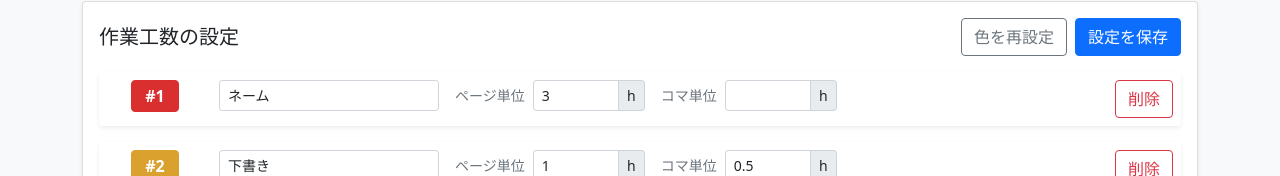
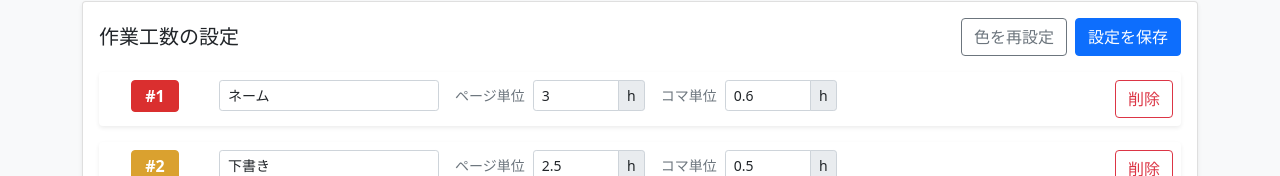
Before and after one commit to Yotsura/MangaFlowManager, a Vue app: page /settings in a window 1280 px wide. Shown: the part 776-952 px from the top of the page. Built offline with nearby package versions, Linux system fonts and the light colour scheme; no server answers; the database is empty; sample sign-in values are in the browser's storage.

Commit message:
作業工程設定構造変更

```diff
--- a/src/modules/settings/components/StageWorkloadEditor.vue
+++ b/src/modules/settings/components/StageWorkloadEditor.vue
@@ -16,6 +16,7 @@ interface EditableStage {
   label: string;
   color: string;
   entries: EditableEntry[];
+  baseHours: number | null; // 現在のbaseHours値を保持
 }
 
 interface StageError {
@@ -51,7 +52,7 @@ const colorInputRefs = new Map<number, HTMLInputElement>();
 const isLoading = computed(() => loadingStageWorkloads.value || !stageWorkloadsLoaded.value);
 const isSaving = computed(() => savingStageWorkloads.value);
 const showValidation = computed(() => saveAttempted.value);
-const weightMap = computed(() => new Map<string, number>(granularities.value.map((granularity) => [granularity.id, granularity.weight])));
+
 const granularityIndexMap = computed(() => {
   const map = new Map<string, number>();
   granularities.value.forEach((granularity, index) => {
@@ -115,15 +116,30 @@ const syncEditableStages = () => {
 
   const totalStages = stageWorkloads.value.length;
 
+  // 最低粒度を取得
+  const lowestGranularity = granularities.value.reduce((min, current) =>
+    current.weight < min.weight ? current : min
+  );
+
+  console.log("syncEditableStages: stageWorkloads=", stageWorkloads.value);
+  console.log("syncEditableStages: lowestGranularity=", lowestGranularity);
+
   const mapped: EditableStage[] = stageWorkloads.value.map((stage, index) => ({
     id: index + 1,
     label: stage.label,
     color: normalizeStageColorValue(stage.color, index, totalStages),
+    baseHours: stage.baseHours,
     entries: granularities.value.map((granularity) => {
-      const entry = stage.entries.find((item) => item.granularityId === granularity.id);
+      // baseHoursから各粒度の工数を逆算
+      let hours: number | null = null;
+      if (stage.baseHours !== null && lowestGranularity) {
+        const ratio = granularity.weight / lowestGranularity.weight;
+        hours = stage.baseHours * ratio;
+      }
+
       return {
         granularityId: granularity.id,
-        hours: formatHours(entry?.hours ?? null),
+        hours: formatHours(hours),
       };
     }),
   }));
@@ -144,6 +160,69 @@ watch(
   },
   { deep: true, immediate: true },
 );
+
+// 工数の値が変更されたときに他の粒度の値を更新する関数
+const updateRelatedEntries = (stageId: number, changedGranularityId: string, newValue: string) => {
+  if (isSyncingFromStore.value || granularities.value.length === 0) {
+    return;
+  }
+
+  const stage = editableStages.value.find(s => s.id === stageId);
+  if (!stage) return;
+
+  const changedEntry = stage.entries.find(e => e.granularityId === changedGranularityId);
+  if (!changedEntry) return;
+
+  // 変更された値が有効な数値かチェック
+  const newHours = parseFloat(newValue);
+  if (isNaN(newHours) || newHours < 0) {
+    // 無効な値の場合は、空文字の場合は他の粒度もクリア
+    if (newValue === '' || newValue.trim() === '') {
+      isSyncingFromStore.value = true;
+      stage.baseHours = null;
+      stage.entries.forEach(entry => {
+        if (entry.granularityId !== changedGranularityId) {
+          entry.hours = '';
+        }
+      });
+      nextTick(() => {
+        isSyncingFromStore.value = false;
+      });
+    }
+    return;
+  }
+
+  // 変更された粒度を取得
+  const changedGranularity = granularities.value.find(g => g.id === changedGranularityId);
+  if (!changedGranularity) return;
+
+  // 最低粒度を取得
+  const lowestGranularity = granularities.value.reduce((min, current) =>
+    current.weight < min.weight ? current : min
+  );
+
+  // 変更された値から基準工数を計算（最低粒度での工数）
+  const baseHours = (newHours * lowestGranularity.weight) / changedGranularity.weight;
+
+  // ステージのbaseHoursを更新
+  stage.baseHours = baseHours;
+
+  // 他の粒度の値を更新
+  isSyncingFromStore.value = true;
+  stage.entries.forEach(entry => {
+    if (entry.granularityId !== changedGranularityId) {
+      const granularity = granularities.value.find(g => g.id === entry.granularityId);
+      if (granularity) {
+        const calculatedHours = (baseHours * granularity.weight) / lowestGranularity.weight;
+        entry.hours = formatHours(calculatedHours);
+      }
+    }
+  });
+
+  nextTick(() => {
+    isSyncingFromStore.value = false;
+  });
+};
 
 watch(
   editableStages,
@@ -172,6 +251,7 @@ const addStage = () => {
       id: nextId,
       label: "",
       color,
+      baseHours: null,
       entries: granularities.value.map((granularity) => ({
         granularityId: granularity.id,
         hours: "",
@@ -256,8 +336,6 @@ const granularityLabel = (granularityId: string) => {
 
 const stageCountForColor = () => Math.max(editableStages.value.length || stageWorkloads.value.length || 1, 1);
 
-const resolvedStageColor = (stage: EditableStage) => normalizeStageColorValue(stage.color, stage.id - 1, stageCountForColor());
-
 const stageBadgeStyle = (stage: EditableStage) => {
   const { backgroundColor, textColor } = stageColorFor(stage.id - 1, stageCountForColor(), stage.color);
   return {
@@ -266,8 +344,6 @@ const stageBadgeStyle = (stage: EditableStage) => {
     borderColor: backgroundColor,
   };
 };
-
-const stageColorCode = (stage: EditableStage) => resolvedStageColor(stage).toUpperCase();
 
 const setColorInputRef = (stageId: number, el: HTMLInputElement | null) => {
   if (el) {
@@ -320,48 +396,52 @@ const handleSave = async () => {
   }
 
   const totalStages = editableStages.value.length;
-  const payload = editableStages.value.map((stage, index) => ({
-    id: index + 1,
-    label: stage.label.trim(),
-    color: normalizeStageColorValue(stage.color, index, totalStages),
-    entries: stage.entries.map((entry) => ({
+  // 粒度の比重を使って最低粒度の工数を計算
+  const calculateBaseHours = (entries: { granularityId: string; hours: number | null }[]): number | null => {
+    if (!granularities.value.length) return null;
+
+    // 最低粒度（最も比重の小さい粒度）を取得
+    const lowestGranularity = granularities.value.reduce((min, current) =>
+      current.weight < min.weight ? current : min
+    );
+
+    // 最低粒度に直接設定されている場合
+    const directEntry = entries.find(e => e.granularityId === lowestGranularity.id);
+    if (directEntry && directEntry.hours !== null) {
+      return directEntry.hours;
+    }
+
+    // より上位の粒度から計算
+    for (const entry of entries) {
+      if (entry.hours === null) continue;
+
+      const granularity = granularities.value.find(g => g.id === entry.granularityId);
+      if (!granularity) continue;
+
+      // 比重の比率で最低粒度の工数を計算
+      const ratio = lowestGranularity.weight / granularity.weight;
+      return entry.hours * ratio;
+    }
+
+    return null;
+  };
+
+  const payload = editableStages.value.map((stage, index) => {
+    const entries = stage.entries.map((entry) => ({
       granularityId: entry.granularityId,
       hours: entry.hours === "" ? null : Number(entry.hours),
-    })),
-  }));
+    }));
 
-  payload.forEach((stage) => {
-    const baseCandidates: number[] = [];
+    // リアルタイムに計算されたbaseHoursを使用、なければ従来の方法で計算
+    const baseHours = stage.baseHours !== null ? stage.baseHours : calculateBaseHours(entries);
 
-    stage.entries.forEach((entry) => {
-      if (entry.hours === null) {
-        return;
-      }
-
-      const weight = weightMap.value.get(entry.granularityId) ?? 1;
-      if (weight <= 0) {
-        return;
-      }
-
-      baseCandidates.push(entry.hours / weight);
-    });
-
-    if (baseCandidates.length === 0) {
-      return;
-    }
-
-    const base = baseCandidates.reduce((total, value) => total + value, 0) / baseCandidates.length;
-
-    stage.entries.forEach((entry) => {
-      if (entry.hours !== null) {
-        return;
-      }
-
-      const weight = weightMap.value.get(entry.granularityId) ?? 1;
-      const estimate = base * weight;
-      const rounded = Math.round(estimate * 10) / 10;
-      entry.hours = rounded;
-    });
+    return {
+      id: index + 1,
+      label: stage.label.trim(),
+      color: normalizeStageColorValue(stage.color, index, totalStages),
+      baseHours,
+      entries,
+    };
   });
 
   try {
@@ -454,6 +534,7 @@ defineExpose({
                     min="0"
                     step="0.1"
                     :disabled="isSaving"
+                    @input="(event) => updateRelatedEntries(stage.id, entry.granularityId, (event.target as HTMLInputElement)?.value || '')"
                   />
                   <span class="input-group-text">h</span>
                 </div>
--- a/src/modules/works/WorksListView.vue
+++ b/src/modules/works/WorksListView.vue
@@ -1,5 +1,5 @@
 <script setup lang="ts">
-import { computed, onMounted, reactive, ref, watch } from "vue";
+import { computed, onMounted, reactive, ref, watch, onActivated } from "vue";
 import { storeToRefs } from "pinia";
 import { useRouter } from "vue-router";
 
@@ -106,25 +106,35 @@ const settingsError = computed(() => granularitiesLoadError.value ?? stageWorklo
 
 const ensureSettingsLoaded = async () => {
   if (!userId.value) {
+    console.log('WorksListView: ensureSettingsLoaded - no userId');
     return;
   }
 
+  console.log('WorksListView: ensureSettingsLoaded - granularitiesLoaded:', granularitiesLoaded.value, 'stageWorkloadsLoaded:', stageWorkloadsLoaded.value);
+
   if (!granularitiesLoaded.value && !loadingGranularities.value) {
+    console.log('WorksListView: fetching granularities...');
     await settingsStore.fetchGranularities(userId.value);
   }
 
   if (!stageWorkloadsLoaded.value && !loadingStageWorkloads.value) {
+    console.log('WorksListView: fetching stageWorkloads...');
     await settingsStore.fetchStageWorkloads(userId.value);
   }
 };
 
 const ensureWorksLoaded = async () => {
   if (!userId.value) {
+    console.log('WorksListView: ensureWorksLoaded - no userId');
     return;
   }
 
+  console.log('WorksListView: ensureWorksLoaded - worksLoaded:', worksLoaded.value, 'loadingWorks:', loadingWorks.value);
+
   if (!worksLoaded.value && !loadingWorks.value) {
+    console.log('WorksListView: fetching works...');
     await worksStore.fetchWorks(userId.value);
+    console.log('WorksListView: works fetched, works.length:', works.value.length);
   }
 };
 
@@ -133,46 +143,57 @@ watch(granularities, () => {
   initializeGranularityForm();
 }, { deep: true });
 
-onMounted(async () => {
-  if (!user.value) {
-    await authStore.ensureInitialized();
-  }
-  await ensureSettingsLoaded();
-  await ensureWorksLoaded();
-  initializeGranularityForm();
-});
-
 // 設定をコピーする関数
 const copyCurrentSettings = () => {
   const workGranularities = granularities.value.map(g => ({
     id: g.id,
     label: g.label,
-    weight: g.weight
+    weight: g.weight,
+    defaultCount: g.defaultCount
   }));
 
   const workStageWorkloads = stageWorkloads.value.map(stage => ({
     id: stage.id,
     label: stage.label,
     color: stage.color,
-    entries: stage.entries.map(entry => ({
-      granularityId: entry.granularityId,
-      hours: entry.hours
-    }))
+    baseHours: stage.baseHours,
+    // 作品作成時の型に合わせて、一時的にentriesを空配列にする
+    entries: [] as { granularityId: string; hours: number | null }[]
   }));
 
   return { workGranularities, workStageWorkloads };
 };
 
-onMounted(async () => {
-  await authStore.ensureInitialized();
+const loadData = async () => {
+  console.log('WorksListView: loadData called, user:', user.value, 'userId:', userId.value);
+
+  if (!user.value) {
+    console.log('WorksListView: ensureInitialized...');
+    await authStore.ensureInitialized();
+    console.log('WorksListView: after ensureInitialized, user:', user.value, 'userId:', userId.value);
+  }
+
+  console.log('WorksListView: loading settings and works...');
   await ensureSettingsLoaded();
   await ensureWorksLoaded();
+  initializeGranularityForm();
+  console.log('WorksListView: loadData completed');
+};
+
+onMounted(async () => {
+  await loadData();
+});
+
+// ページ遷移やコンポーネント再活性化時にもデータを確認
+onActivated(async () => {
+  await loadData();
 });
 
 watch(userId, async (next, prev) => {
   if (next && next !== prev) {
     await ensureSettingsLoaded();
-    await worksStore.fetchWorks(next);
+    await ensureWorksLoaded();
+    initializeGranularityForm();
   }
 });
 
@@ -324,10 +345,17 @@ const computeWorkProgress = (work: Work) => {
 
   // 工数ベースの進捗計算
   if (work.primaryGranularityId && stageWorkloads.value.length > 0) {
-    // 各段階の工数を取得
+    // 各段階の工数を取得（baseHoursから最上位粒度の工数を逆算）
+    const primaryGranularity = granularities.value.find(g => g.id === work.primaryGranularityId);
+    const lowestGranularity = granularities.value.reduce((min, current) =>
+      current.weight < min.weight ? current : min
+    );
+
     const stageHours = stageWorkloads.value.map(stage => {
-      const entry = stage.entries.find(e => e.granularityId === work.primaryGranularityId);
-      return entry?.hours ?? 0;
+      if (!stage.baseHours || !primaryGranularity || !lowestGranularity) return 0;
+      // 最低粒度の工数から最上位粒度の工数を計算
+      const ratio = primaryGranularity.weight / lowestGranularity.weight;
+      return stage.baseHours * ratio;
     });
 
     // 各段階の累積工数を計算
@@ -388,9 +416,28 @@ const navigateToDetail = (id: string) => {
       </div>
     </header>
 
-    <div v-if="settingsError" class="alert alert-danger" role="alert">設定を読み込めませんでした: {{ settingsError }}</div>
+    <!-- 全体のローディング状態 -->
+    <div v-if="!userId" class="alert alert-warning" role="alert">
+      <div class="d-flex align-items-center">
+        <div class="spinner-border spinner-border-sm me-2" role="status">
+          <span class="visually-hidden">Loading...</span>
+        </div>
+        ユーザー情報を確認中...
+      </div>
+    </div>
 
-    <div class="card shadow-sm mb-5">
+    <div v-else-if="isSettingsLoading && !granularitiesLoaded && !stageWorkloadsLoaded" class="alert alert-info" role="alert">
+      <div class="d-flex align-items-center">
+        <div class="spinner-border spinner-border-sm me-2" role="status">
+          <span class="visually-hidden">Loading...</span>
+        </div>
+        設定を読み込み中...
+      </div>
+    </div>
+
+    <div v-else-if="settingsError" class="alert alert-danger" role="alert">設定を読み込めませんでした: {{ settingsError }}</div>
+
+    <div v-else class="card shadow-sm mb-5">
       <div class="card-body">
         <div class="d-flex flex-column flex-md-row align-items-start align-items-md-center justify-content-between gap-3 mb-3">
           <div>
@@ -488,13 +535,20 @@ const navigateToDetail = (id: string) => {
       </div>
     </div>
 
-    <section>
+    <section v-if="userId && (granularitiesLoaded || stageWorkloadsLoaded)">
       <div class="d-flex align-items-center justify-content-between mb-3">
         <h2 class="h5 fw-semibold mb-0">登録済みの作品</h2>
         <span class="badge text-bg-light">{{ works.length }} 件</span>
       </div>
 
-      <div v-if="loadingWorks" class="alert alert-info" role="status">作品一覧を読み込み中です...</div>
+      <div v-if="loadingWorks" class="alert alert-info" role="status">
+        <div class="d-flex align-items-center">
+          <div class="spinner-border spinner-border-sm me-2" role="status">
+            <span class="visually-hidden">Loading...</span>
+          </div>
+          作品一覧を読み込み中です...
+        </div>
+      </div>
 
       <div v-else-if="loadError" class="alert alert-danger" role="alert">{{ loadError }}</div>
 
--- a/src/store/settingsStore.ts
+++ b/src/store/settingsStore.ts
@@ -34,13 +34,14 @@ interface StageWorkload {
   id: number;
   label: string;
   color: string;
-  entries: StageWorkloadEntry[];
+  baseHours: number | null; // 最低粒度での工数のみ保持
 }
 
 interface StageWorkloadCandidate {
   id: number;
   label: string;
   color: string | null;
+  baseHours: number | null;
   entries: StageWorkloadEntry[];
 }
 
@@ -158,14 +159,42 @@ const createDefaultGranularities = (): Granularity[] =>
     defaultCount: template.defaultCount,
   }));
 
+// 粒度の比重を使って最低粒度の工数を計算
+const calculateBaseHours = (entries: StageWorkloadEntry[], granularities: Granularity[]): number | null => {
+  if (!granularities.length) return null;
+
+  // 最低粒度（最も比重の小さい粒度）を取得
+  const lowestGranularity = granularities.reduce((min, current) =>
+    current.weight < min.weight ? current : min
+  );
+
+  // 最低粒度に直接設定されている場合
+  const directEntry = entries.find(e => e.granularityId === lowestGranularity.id);
+  if (directEntry && directEntry.hours !== null) {
+    return directEntry.hours;
+  }
+
+  // より上位の粒度から計算
+  for (const entry of entries) {
+    if (entry.hours === null) continue;
+
+    const granularity = granularities.find(g => g.id === entry.granularityId);
+    if (!granularity) continue;
+
+    // 比重の比率で最低粒度の工数を計算
+    const ratio = lowestGranularity.weight / granularity.weight;
+    return entry.hours * ratio;
+  }
+
+  return null;
+};
+
 const createDefaultStageWorkloads = (granularities: Granularity[]): StageWorkload[] => {
   const totalStages = DEFAULT_STAGE_TEMPLATES.length;
 
-  return DEFAULT_STAGE_TEMPLATES.map((template, stageIndex) => ({
-    id: stageIndex + 1,
-    label: template.label,
-    color: getDefaultStageColor(stageIndex, totalStages),
-    entries: template.entries
+  return DEFAULT_STAGE_TEMPLATES.map((template, stageIndex) => {
+    // テンプレートから一時的なentriesを作成して baseHours を計算
+    const tempEntries = template.entries
       .map((entry) => {
         const target = granularities[entry.granularityIndex];
         if (!target) {
@@ -176,8 +205,17 @@ const createDefaultStageWorkloads = (granularities: Granularity[]): StageWorkloa
           hours: entry.hours,
         } satisfies StageWorkloadEntry;
       })
-      .filter((item): item is StageWorkloadEntry => item !== null),
-  }));
+      .filter((item): item is StageWorkloadEntry => item !== null);
+
+    const baseHours = calculateBaseHours(tempEntries, granularities);
+
+    return {
+      id: stageIndex + 1,
+      label: template.label,
+      color: getDefaultStageColor(stageIndex, totalStages),
+      baseHours,
+    };
+  });
 };
 
 interface NormalizedGranularitiesResult {
@@ -275,6 +313,9 @@ const normalizeStageWorkloads = (items: unknown, granularities: Granularity[], m
 
       const colorValue = typeof rawStage.color === "string" ? rawStage.color : null;
 
+      // 既にbaseHoursが存在する場合はそれを使用
+      const existingBaseHours = typeof rawStage.baseHours === "number" ? rawStage.baseHours : null;
+
       const entriesRaw = Array.isArray(rawStage.entries) ? rawStage.entries : [];
       const entries: StageWorkloadEntry[] = entriesRaw
         .map((item) => {
@@ -314,6 +355,7 @@ const normalizeStageWorkloads = (items: unknown, granularities: Granularity[], m
         id: stageId,
         label,
         color: colorValue,
+        baseHours: existingBaseHours,
         entries,
       } as StageWorkloadCandidate;
     })
@@ -321,28 +363,27 @@ const normalizeStageWorkloads = (items: unknown, granularities: Granularity[], m
 
   const totalStages = normalized.length;
 
-  return normalized.map((stage, index) => ({
-    id: index + 1,
-    label: stage.label,
-    color: normalizeStageColorValue(stage.color, index, totalStages),
-    entries: stage.entries,
-  }));
+  return normalized.map((stage, index) => {
+    // 既にbaseHoursが存在する場合はそれを使用、なければentriesから計算
+    const baseHours = stage.baseHours !== null ? stage.baseHours : calculateBaseHours(stage.entries, granularities);
+    console.log(`Stage "${stage.label}": existing baseHours=`, stage.baseHours, "entries=", stage.entries, "final baseHours=", baseHours);
+    return {
+      id: index + 1,
+      label: stage.label,
+      color: normalizeStageColorValue(stage.color, index, totalStages),
+      baseHours,
+    };
+  });
 };
 
-const alignStageEntries = (stages: StageWorkload[], granularities: Granularity[]): StageWorkload[] => {
+const alignStageEntries = (stages: StageWorkload[]): StageWorkload[] => {
   const totalStages = stages.length;
 
   return stages.map((stage, index) => ({
     id: index + 1,
     label: stage.label,
     color: normalizeStageColorValue(stage.color, index, totalStages),
-    entries: granularities.map((granularity) => {
-      const existing = stage.entries.find((entry) => entry.granularityId === granularity.id);
-      return {
-        granularityId: granularity.id,
-        hours: existing?.hours ?? null,
-      } satisfies StageWorkloadEntry;
-    }),
+    baseHours: stage.baseHours, // baseHoursはそのまま保持
   }));
 };
 
@@ -435,7 +476,7 @@ export const useSettingsStore = defineStore("settings", {
         }
 
         if (this.stageWorkloadsLoaded) {
-          this.stageWorkloads = alignStageEntries(this.stageWorkloads, this.granularities);
+          this.stageWorkloads = alignStageEntries(this.stageWorkloads);
         }
 
         this.granularitiesLoaded = true;
@@ -473,7 +514,7 @@ export const useSettingsStore = defineStore("settings", {
         this.granularityIdMigrationMap = {};
 
         if (this.stageWorkloadsLoaded) {
-          this.stageWorkloads = alignStageEntries(this.stageWorkloads, this.granularities);
+          this.stageWorkloads = alignStageEntries(this.stageWorkloads);
         }
       } catch (error) {
         this.granularitiesSaveError = mapError(error);
@@ -499,10 +540,10 @@ export const useSettingsStore = defineStore("settings", {
         const normalized = normalizeStageWorkloads(document?.stages, this.granularities, this.granularityIdMigrationMap);
 
         if (normalized.length > 0) {
-          this.stageWorkloads = alignStageEntries(normalized, this.granularities);
+          this.stageWorkloads = alignStageEntries(normalized);
         } else {
           const defaults = createDefaultStageWorkloads(this.granularities);
-          this.stageWorkloads = alignStageEntries(defaults, this.granularities);
+          this.stageWorkloads = alignStageEntries(defaults);
         }
 
         this.stageWorkloadsLoaded = true;
@@ -523,7 +564,7 @@ export const useSettingsStore = defineStore("settings", {
       this.stageWorkloadsSaveError = null;
 
       try {
-        const sequencedStages = alignStageEntries(stages, this.granularities);
+        const sequencedStages = alignStageEntries(stages);
 
         await setDocument(buildStageWorkloadPath(userId), { stages: sequencedStages });
         this.stageWorkloads = sequencedStages;
--- a/src/store/worksStore.ts
+++ b/src/store/worksStore.ts
@@ -32,7 +32,7 @@ export interface WorkStageWorkload {
   id: number;
   label: string;
   color: string;
-  entries: WorkStageWorkloadEntry[];
+  baseHours: number | null; // 最低粒度での工数のみ保持
 }
 
 export interface Work {
@@ -839,10 +839,7 @@ export const useWorksStore = defineStore("works", {
         id: s.id,
         label: s.label,
         color: s.color,
-        entries: s.entries.map(e => ({
-          granularityId: e.granularityId,
-          hours: e.hours
-        }))
+        baseHours: s.baseHours, // 既に計算済みのbaseHoursを使用
       }));
 
       // 作品を直接更新
@@ -881,15 +878,25 @@ export const useWorksStore = defineStore("works", {
       }
 
       // 作品固有設定または全体設定を使用
+      const workGranularities = work.workGranularities && work.workGranularities.length > 0
+        ? work.workGranularities
+        : [];
       const workStageWorkloads = work.workStageWorkloads && work.workStageWorkloads.length > 0
         ? work.workStageWorkloads
         : [];
 
-      if (work.primaryGranularityId && workStageWorkloads.length > 0) {
-        // 各段階の工数を取得
+      if (work.primaryGranularityId && workStageWorkloads.length > 0 && workGranularities.length > 0) {
+        // 各段階の工数を取得（baseHoursから最上位粒度の工数を逆算）
+        const primaryGranularity = workGranularities.find(g => g.id === work.primaryGranularityId);
+        const lowestGranularity = workGranularities.reduce((min, current) =>
+          current.weight < min.weight ? current : min
+        );
+
         const stageWorkloadHours = workStageWorkloads.map(stage => {
-          const entry = stage.entries.find(e => e.granularityId === work.primaryGranularityId);
-          return entry?.hours ?? 0;
+          if (!stage.baseHours || !primaryGranularity || !lowestGranularity) return 0;
+          // 最低粒度の工数から最上位粒度の工数を計算
+          const ratio = primaryGranularity.weight / lowestGranularity.weight;
+          return stage.baseHours * ratio;
         });
 
         // 各段階の累積工数を計算
```
